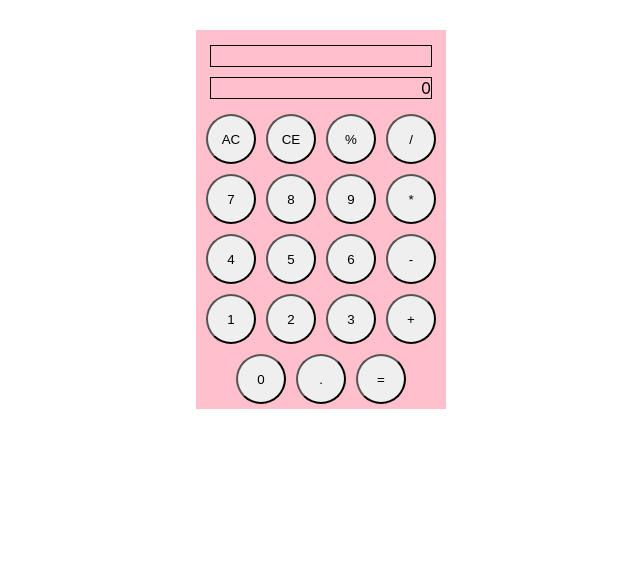
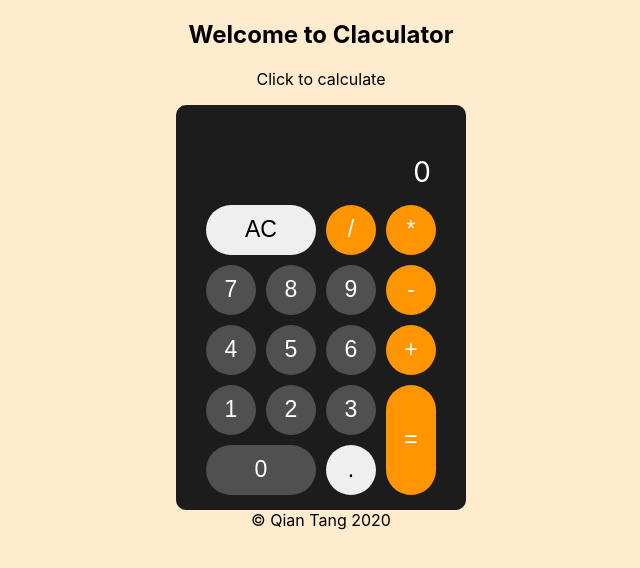
Before and after one commit to qtang2/react-calculator, a React (Create React App) app: page / in a window 1280 px wide. Shown: the top 568 px of the page, without its empty margins (319-959 px from the left). Built offline with nearby package versions, Linux system fonts and the light colour scheme.

Commit message:
update layout

```diff
--- a/src/App.css
+++ b/src/App.css
@@ -1,23 +1,48 @@
 .App {
   text-align: center;
+}
+
+.calculator-container {
+  background-color: #1c1c1c;
   display: flex;
   flex-direction: column;
   justify-content: center;
   align-items: center;
-}
-
-.calculator-container {
-  background-color: pink;
-  display: flex;
-  flex-direction: column;
-  justify-content: center;
-  align-items: center;
-  width: 250px;
-  margin-top: 30px;
+  width: 290px;
+  /* margin-top: 10vh; */
+  color: white;
+  border-radius: 10px;
 }
 
 .buttons-container {
-  width: 250px;
+  display: flex;
+  flex-direction: row;
+  flex-wrap: wrap;
+  color: white;
+  margin-bottom: 10px;
+}
+
+.left-container {
+  display: flex;
+  flex-wrap: wrap;
+  width: 180px;
+  color: pink;
+}
+.right-container {
+  width: 60px;
+  display: flex;
+  flex-wrap: wrap;
+  color: white;
+}
+
+.operators-color {
+  background-color: #ff9500;
+  color: white;
+}
+
+.nums-color {
+  background-color: #505050;
+  color: white;
 }
 
 .regular-btn {
@@ -25,32 +50,61 @@
   width: 50px;
   border-radius: 50%;
   margin: 5px;
+  border-style: none;
+  font-size: 23px;
+  /* background-color: #505050; */
 }
-.large-btn {
+
+button:hover {
+  background-color: #009cdf;
+}
+
+button:focus {
+  outline: none;
+}
+
+.large-btn-h {
   margin: 5px;
-  width: 100px;
+  width: 110px;
   height: 50px;
-  border-top-left-radius: 30%;
-  border-top-right-radius: 30%;
-  border-bottom-left-radius: 30%;
-  border-bottom-right-radius: 30%;
+  border-top-left-radius: 50px;
+  border-top-right-radius: 50px;
+  border-bottom-left-radius: 50px;
+  border-bottom-right-radius: 50px;
+  border-style: none;
+  font-size: 23px;
+}
+.large-btn-v {
+  margin: 5px;
+  height: 110px;
+  width: 50px;
+  border-top-left-radius: 50px;
+  border-top-right-radius: 50px;
+  border-bottom-left-radius: 50px;
+  border-bottom-right-radius: 50px;
+  border-style: none;
+  color: white;
+  font-size: 23px;
 }
 
 #display {
-  border: 1px solid;
+  /* border: 1px solid; */
   width: 220px;
-  height: 20px;
+  height: 35px;
   margin-top: 10px;
   margin-bottom: 10px;
   display: flex;
   justify-content: flex-end;
+  font-size: 28px;
 }
 
 #formula {
-  border: 1px solid;
+  /* border: 1px solid; */
   width: 220px;
-  height: 20px;
+  height: 25px;
   display: flex;
   justify-content: flex-end;
   margin-top: 15px;
+  font-size: 22px;
+  color: #ff9500;
 }
--- a/src/App.js
+++ b/src/App.js
@@ -19,27 +19,13 @@ class App extends Component {
   }
 
 
-  updateCurVal = val =>{
-    if(this.state.currentValue ==='0'){
-      this.setState({currentValue:val})
-    }
-    else{
-      this.setState(state=>({currentValue: state.currentValue+val}))
-    }
-
-  }
-
-  calTotalVal = () =>{
-
-  }
-
   reset = ()=>{
     this.setState({currentValue:'0',formula:''})
   }
 
   handleClick(value){
     console.log(value)
-    console.log("formula   "+ this.state.formula)
+    console.log("currentValue   "+ this.state.currentValue)
     switch (value){
       case '1':
       case '2':
@@ -54,16 +40,19 @@ class App extends Component {
           this.setState({currentValue:value,formula:value})
           break
         }
-        else if(this.state.currentValue[this.state.currentValue.length-1] ==='.'|| this.state.currentValue[this.state.currentValue.length-1] ==='-'){
-          this.setState(state=>({currentValue:this.state.currentValue + value, formula:state.formula + value}))
+        else if(this.state.currentValue[this.state.currentValue.length-1] ==='.'){
+          this.setState(state=>
+            ({currentValue:this.state.currentValue + value, formula:state.formula + value}))
           break
         }
         else if(operators.includes(this.state.currentValue)){
-          this.setState(state=>({currentValue: value, formula:state.formula + value}))
+          this.setState(state=>
+            ({currentValue: value, formula:state.formula + value}))
           break
         }
         else{
-          this.setState(state=>({currentValue:state.currentValue+value,formula: state.formula+value}))
+          this.setState(state=>
+            ({currentValue:state.currentValue+value,formula: state.formula+value}))
           break
         }
 
@@ -80,39 +69,41 @@ class App extends Component {
           break
         }
         else {
-          this.setState(state=>({currentValue:state.currentValue+value,formula: state.formula+value}))
+          this.setState(state=>
+            ({currentValue:state.currentValue+value,formula: state.formula+value}))
           break
         }
 
-
-
       case '.':
         if(this.state.currentValue ==='0'){
-          this.setState(state =>({currentValue: state.currentValue+value, formula:state.currentValue+value}))
+          this.setState(state =>
+            ({currentValue: state.currentValue+value, formula:state.currentValue+value}))
           break
         }
         else{
-          this.setState(state=>({currentValue:state.currentValue+value,formula: state.formula+value}))
+          if(!operators.includes(this.state.currentValue))
+          this.setState(state=>
+            ({currentValue:state.currentValue+value,formula: state.formula+value}))
           break
         }
-
 
       case '+':
       case '*':
       case '/':
         if(this.state.formula.length!==0){
           if(!operators.includes(this.state.currentValue))
-          this.setState(state=>({currentValue:value,formula: state.formula+value}))
+          this.setState(state=>
+            ({currentValue:value,formula: state.formula+value}))
           break
         }else{
           break
         }
 
-
       case '-':
         if(this.state.formula.length!==0){
           if(this.state.currentValue!=='-'){
-            this.setState(state=>({currentValue:value,formula: state.formula+value}))
+            this.setState(state=>
+              ({currentValue:value,formula: state.formula+value}))
             break
           }else{
             break
@@ -123,17 +114,16 @@ class App extends Component {
           break
         }
 
-
       case '=':
         var result= eval(this.state.formula)
-        this.setState(state=>({currentValue:result, formula:state.formula+value+result}))
+        this.setState(state=>
+          ({currentValue:result, formula:state.formula+value+result}))
         console.log(result)
         break
 
       case 'AC':
         this.reset()
         break
-
 
       default:
         console.log("default")
@@ -144,11 +134,17 @@ class App extends Component {
   render(){
     return (
       <div className="App">
+      <div>
+      <h2>Welcome to Claculator</h2>
+      <p>Click to calculate</p>
+      </div>
+
         <div className="calculator-container">
           <Formula formula={this.state.formula}/>
           <Output currentValue={this.state.currentValue}/>
           <Buttons onClick={this.handleClick}/>
         </div>
+        <label>© Qian Tang  2020</label>
       </div>
     );
   }
--- a/src/components/Buttons.js
+++ b/src/components/Buttons.js
@@ -16,26 +16,34 @@ class Buttons extends Component {
 
     render(){
         return (
-            <div className="button-container">
-                <button className='regular-btn' id="clear" value="AC" onClick={this.buttonClick}>AC</button>
-                <button className='regular-btn' id="addsub" value="CE" onClick={this.buttonClick}>CE</button>
-                <button className='regular-btn' id="modulus" value="%" onClick={this.buttonClick}>%</button>
-                <button className='regular-btn' id="divclassName='regular-btn' ide" value="/" onClick={this.buttonClick}>/</button>
-                <button className='regular-btn' id="seven" value="7" onClick={this.buttonClick}>7</button>
-                <button className='regular-btn' id="eight" value="8" onClick={this.buttonClick}>8</button>
-                <button className='regular-btn' id="nine" value="9" onClick={this.buttonClick}>9</button>
-                <button className='regular-btn' id="multiply" value="*" onClick={this.buttonClick}>*</button>
-                <button className='regular-btn' id="four" value="4" onClick={this.buttonClick}>4</button>
-                <button className='regular-btn' id="five" value="5" onClick={this.buttonClick}>5</button>
-                <button className='regular-btn' id="six" value="6" onClick={this.buttonClick}>6</button>
-                <button className='regular-btn' id="subtract" value="-" onClick={this.buttonClick}>-</button>
-                <button className='regular-btn' id="one" value="1" onClick={this.buttonClick}>1</button>
-                <button className='regular-btn' id="two" value="2" onClick={this.buttonClick}>2</button>
-                <button className='regular-btn' id="three" value="3" onClick={this.buttonClick}>3</button>
-                <button className='regular-btn' id="add" value="+" onClick={this.buttonClick}>+</button>
-                <button className='regular-btn' id="zero" value="0" onClick={this.buttonClick}>0</button>
+            <div className="buttons-container">
+            <div className="left-container">
+            <button className='large-btn-h' id="clear" value="AC" onClick={this.buttonClick}>AC</button>
+                <button className='regular-btn operators-color' id="divide" value="/" onClick={this.buttonClick}>/</button>
+                <button className='regular-btn nums-color' id="seven" value="7" onClick={this.buttonClick}>7</button>
+                <button className='regular-btn nums-color' id="eight" value="8" onClick={this.buttonClick}>8</button>
+                <button className='regular-btn nums-color' id="nine" value="9" onClick={this.buttonClick}>9</button>
+                <button className='regular-btn nums-color' id="four" value="4" onClick={this.buttonClick}>4</button>
+                <button className='regular-btn nums-color' id="five" value="5" onClick={this.buttonClick}>5</button>
+                <button className='regular-btn nums-color' id="six" value="6" onClick={this.buttonClick}>6</button>
+                <button className='regular-btn nums-color' id="one" value="1" onClick={this.buttonClick}>1</button>
+                <button className='regular-btn nums-color' id="two" value="2" onClick={this.buttonClick}>2</button>
+                <button className='regular-btn nums-color' id="three" value="3" onClick={this.buttonClick}>3</button>
+                <button className='large-btn-h nums-color' id="zero" value="0" onClick={this.buttonClick}>0</button>
                 <button className='regular-btn' id="decimal" value="." onClick={this.buttonClick}>.</button>
-                <button className='regular-btn' id="equal" value="=" onClick={this.buttonClick}>=</button>
+            </div>
+            <div className="right-container">
+                <button className='regular-btn operators-color' id="multiply" value="*" onClick={this.buttonClick}>*</button>
+
+                <button className='regular-btn operators-color' id="subtract" value="-" onClick={this.buttonClick}>-</button>
+
+                <button className='regular-btn operators-color' id="add" value="+" onClick={this.buttonClick}>+</button>
+
+                <button className='large-btn-v operators-color' id="equal" value="=" onClick={this.buttonClick}>=</button>
+            </div>
+
+
+
             </div>
         )
     }
--- a/src/index.css
+++ b/src/index.css
@@ -1,13 +1,17 @@
 body {
   margin: 0;
-  font-family: -apple-system, BlinkMacSystemFont, 'Segoe UI', 'Roboto', 'Oxygen',
-    'Ubuntu', 'Cantarell', 'Fira Sans', 'Droid Sans', 'Helvetica Neue',
+  font-family: -apple-system, BlinkMacSystemFont, "Segoe UI", "Roboto", "Oxygen",
+    "Ubuntu", "Cantarell", "Fira Sans", "Droid Sans", "Helvetica Neue",
     sans-serif;
   -webkit-font-smoothing: antialiased;
   -moz-osx-font-smoothing: grayscale;
+  display: flex;
+  justify-content: center;
+  align-items: center;
+  background-color: blanchedalmond;
 }
 
 code {
-  font-family: source-code-pro, Menlo, Monaco, Consolas, 'Courier New',
+  font-family: source-code-pro, Menlo, Monaco, Consolas, "Courier New",
     monospace;
 }
```
